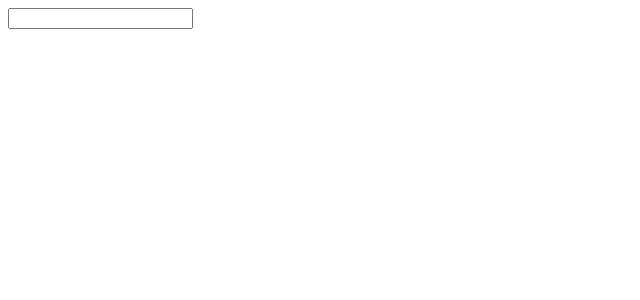
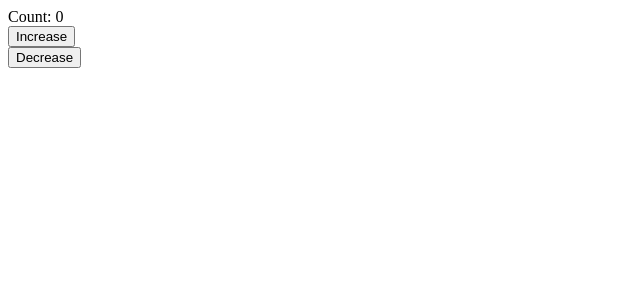
Before and after one commit to devwithvinay/React-Learning, a React (Vite) app in the folder weeks/week3/: page / in a window 1280 px wide. Shown: the top 300 px of the page, without its empty margins (0-640 px from the left). Built offline with nearby package versions, Linux system fonts and the light colour scheme.

Commit message:
learning recoil

```diff
--- a/weeks/week3/src/App.jsx
+++ b/weeks/week3/src/App.jsx
@@ -2,38 +2,20 @@ import { useState, useEffect, useRef, useContext, createContext } from "react";
 import { BrowserRouter, Outlet, Route, Routes, Link } from "react-router-dom";
 import { useNavigate } from "react-router-dom";
 import "./App.css";
+import Context from "./recoil/Context";
+import {RecoilRoot} from "recoil";
 
 function App() {
   return (
     <div>
-      <UseDebounce/>
-    </div>)
-}
-
-function useDebounce(data){
-  const currentSearch  = useRef()
-
-  const Search = ()=> {
-    clearTimeout(currentSearch.current)
-    currentSearch.current = setTimeout(data , 200)
-  }
-  return Search
-}
-
-function UseDebounce(){
-
-  const debounce = useDebounce(sendDataToBackend)
-
-  function sendDataToBackend(){
-    fetch("https://localhost3000")
-  }
-
-  return(
-    <div>
-      <input type="text" onChange={debounce}/>
+      <RecoilRoot>
+        <Context />
+      </RecoilRoot>
     </div>
-  )
+  );
 }
 
 
+
+
 export default App;
--- /dev/null
+++ b/weeks/week3/src/recoil/Context.jsx
@@ -0,0 +1,39 @@
+import React,{useState} from 'react'
+
+function Context() {
+    const [count , setCount] = useState(0);
+  return (
+    <div>
+        <Counter count={count}/>
+      <Increase setCount={setCount} />
+      <Decrease setCount={setCount} />
+    </div>
+  );
+}
+function Counter({count}){
+    return (
+        <div>
+           Count: {count}
+        </div>
+    )
+}
+
+function Increase({setCount}){
+
+    return(
+        <div>
+            <button onClick={()=>setCount(c=>c+1)}>Increase</button>
+        </div>
+    )
+}
+
+function Decrease({ setCount }) {
+
+  return (
+    <div>
+      <button onClick={()=>setCount(c=>c-1)}>Decrease</button>
+    </div>
+  );
+}
+
+export default Context
```
Also changed, not shown: weeks/week3/src/recoil/Recoil.jsx (added, +11 -0 lines).
